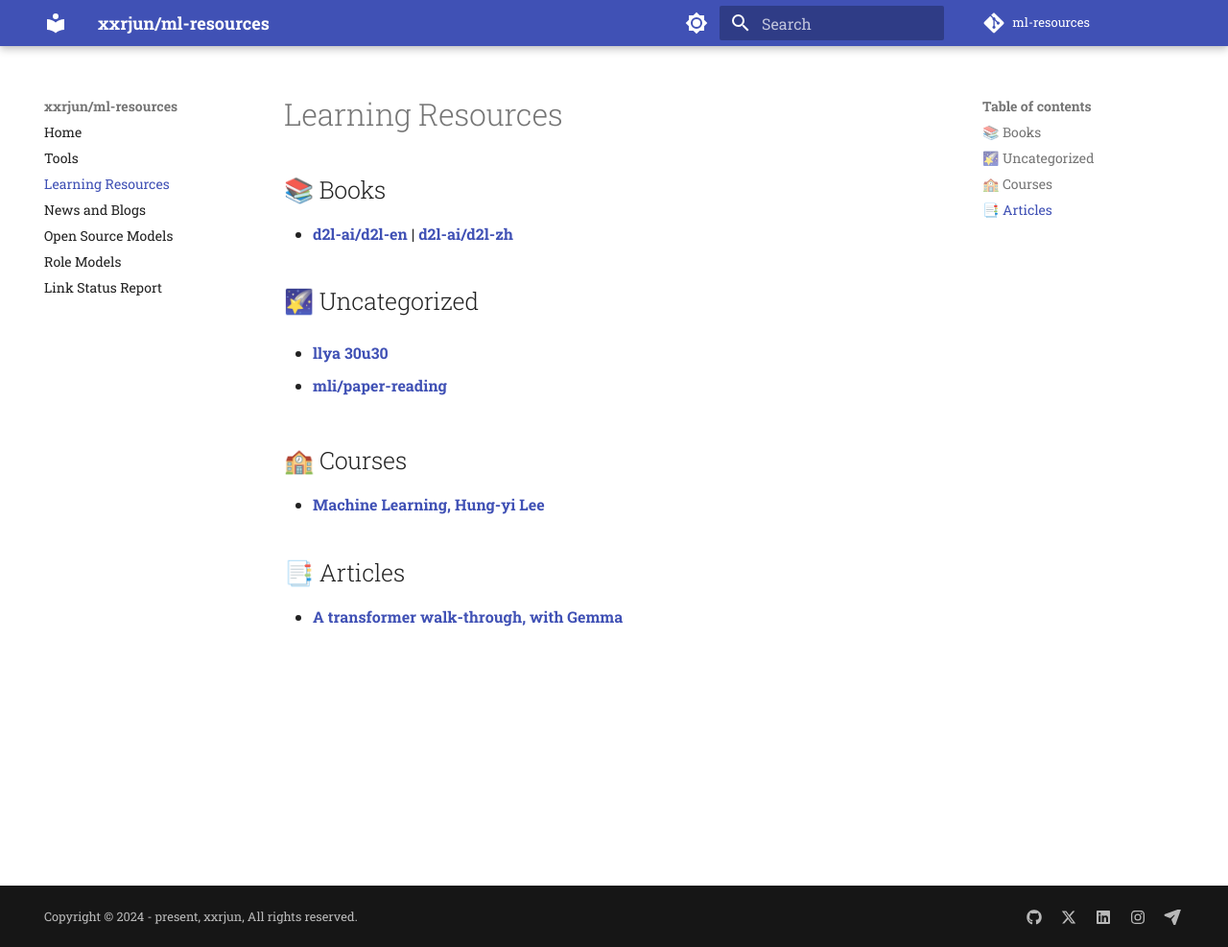
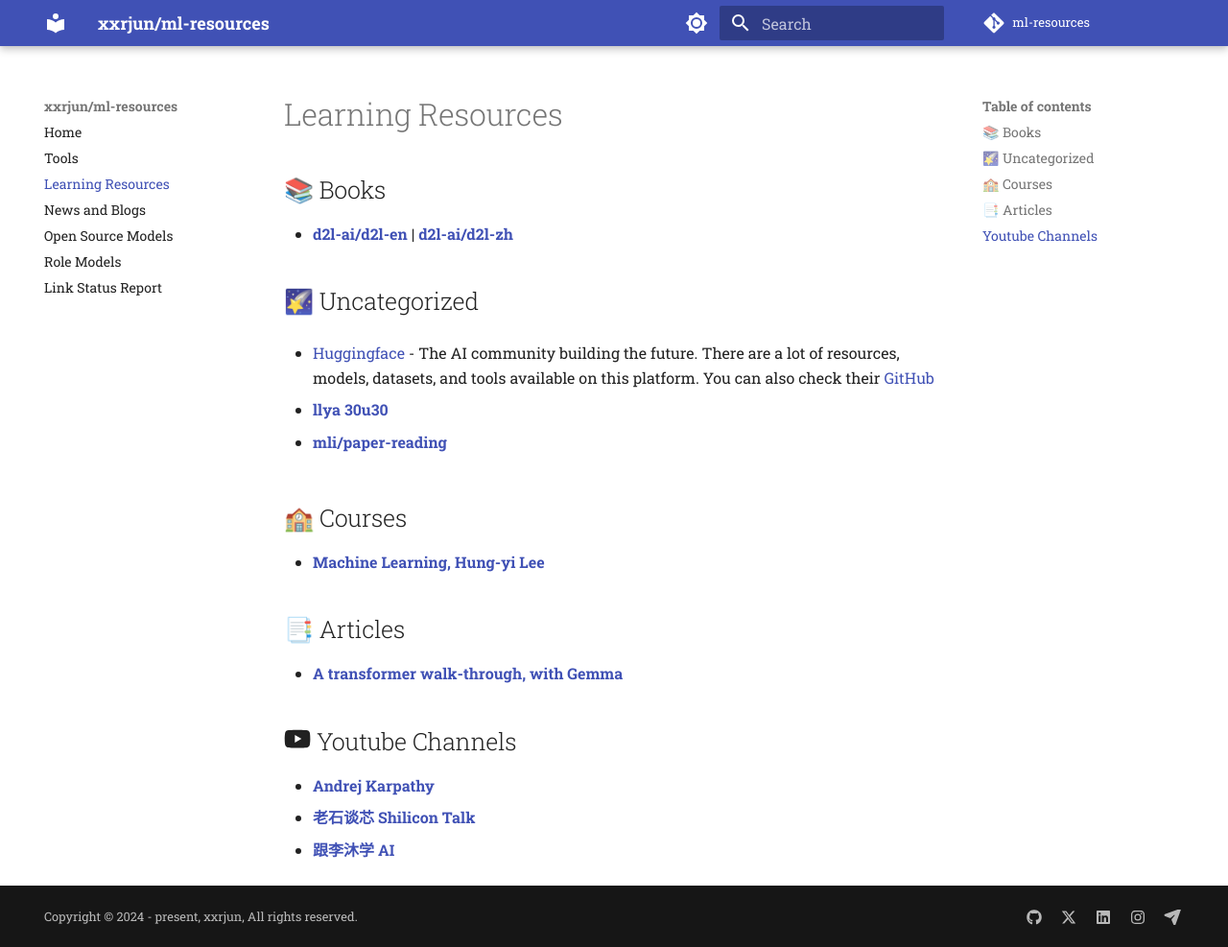
Before and after one commit to xxrjun/ml-resources, an MkDocs documentation site: the page built from docs/learning-resources.md, in a window 1280 px wide and 987 px high. Shown: the whole window at 96% size. Built offline with MkDocs 1.6.1 and Material for MkDocs 9.7.7, drawn with Linux system fonts in a browser that asks for light colours; comment, search, counter and statistics services are not loaded.

Commit message:
add youtube channels to learning resources

```diff
--- a/docs/learning-resources.md
+++ b/docs/learning-resources.md
@@ -5,6 +5,8 @@
 - [**d2l-ai/d2l-en**](https://github.com/d2l-ai/d2l-en) | [**d2l-ai/d2l-zh**](https://github.com/d2l-ai/d2l-zh)
 
 ## 🌠 Uncategorized
+
+- [Huggingface](https://huggingface.co/) - The AI community building the future. There are a lot of resources, models, datasets, and tools available on this platform. You can also check their [GitHub](https://github.com/huggingface)
 
 - [**llya 30u30**](https://arc.net/folder/D0472A20-9C20-4D3F-B145-D2865C0A9FEE)
 
@@ -17,3 +19,10 @@
 ## 📑 Articles
 
 - [**A transformer walk-through, with Gemma**](https://graphcore-research.github.io/posts/gemma/?fbclid=IwZXh0bgNhZW0CMTAAAR25xzOo9UaEyag4YPl7xaqy6VOyROOa3jlFwQGLhhHN-a_tNd26KLhZt4s_aem_AeCtx3uhCQaGlBHe7WXqHqGGTLRZ68pvX8jCYNkbZr5guPB05xBQqQC4S_cpWpkLvkf58_jTQXcx8D6y-dV8s_oF)
+
+
+## :fontawesome-brands-youtube: Youtube Channels
+
+- [**Andrej Karpathy**](https://www.youtube.com/@AndrejKarpathy)
+- [**老石谈芯 Shilicon Talk**](https://www.youtube.com/@laoshi_tec)
+- [**跟李沐学 AI**](https://www.youtube.com/@mu_li)
```
